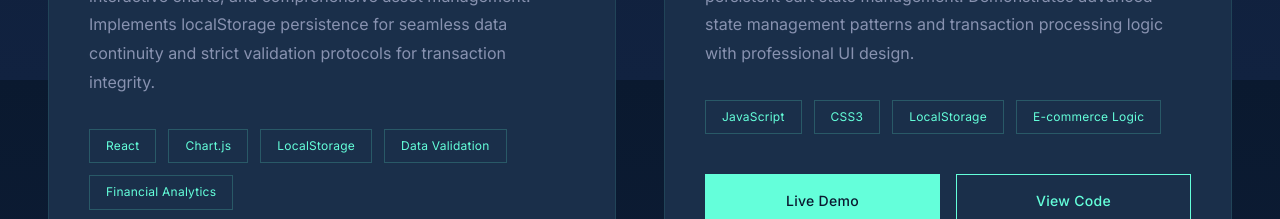
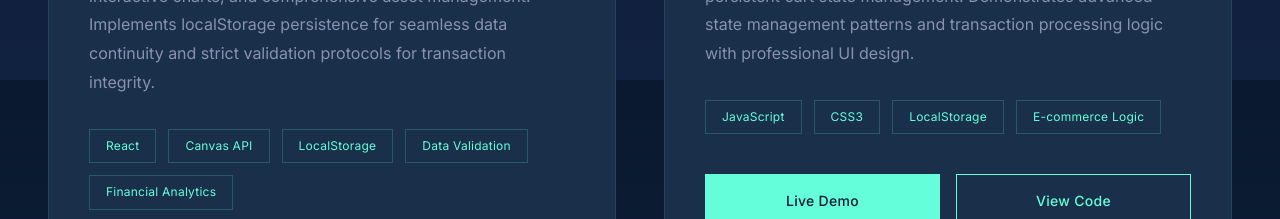
Before and after one commit to sophoniegraham/portfolio-website, a React (Create React App) app: page / in a window 1280 px wide. Shown: the part 3920-4139 px from the top of the page. Built offline with nearby package versions, Linux system fonts and the light colour scheme.

Commit message:
Update FinancePulse project links to Creatorverse repository

```diff
--- a/src/App.js
+++ b/src/App.js
@@ -25,9 +25,9 @@ function App() {
     {
       title: 'FinancePulse Dashboard',
       description: 'Enterprise-grade financial analytics platform featuring real-time transaction tracking, monthly spending trends visualization with interactive charts, and comprehensive asset management. Implements localStorage persistence for seamless data continuity and strict validation protocols for transaction integrity.',
-      tech: ['React', 'Chart.js', 'LocalStorage', 'Data Validation', 'Financial Analytics'],
-      liveUrl: '#',
-      githubUrl: '#',
+      tech: ['React', 'Canvas API', 'LocalStorage', 'Data Validation', 'Financial Analytics'],
+      liveUrl: 'https://creatorverse-sophonie.netlify.app',
+      githubUrl: 'https://github.com/sophoniegraham/Creatorverse',
       category: 'Data Visualization',
       image: 'https://images.unsplash.com/photo-1551288049-bebda4e38f71?w=800&h=500&fit=crop&q=80'
     },
```
